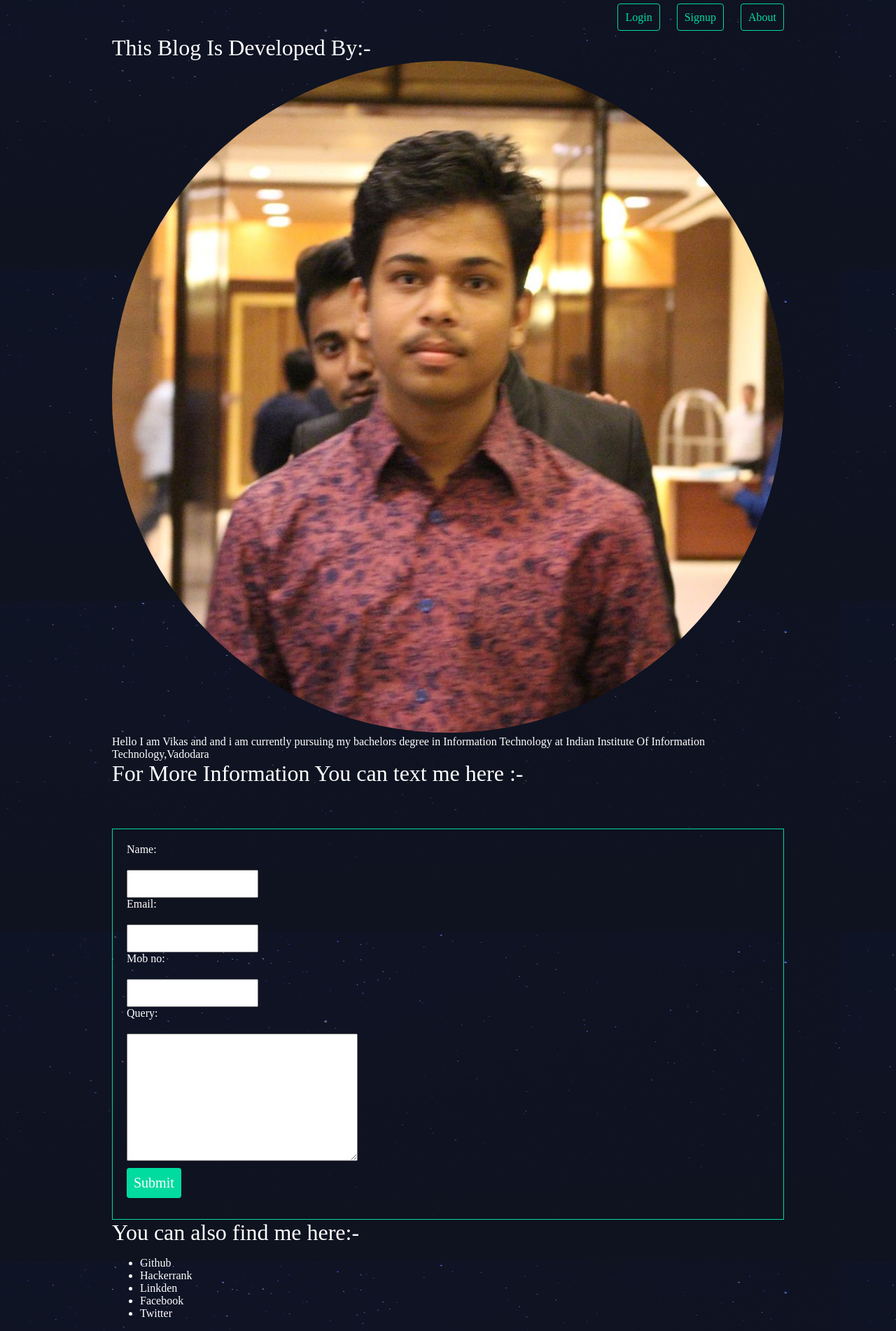
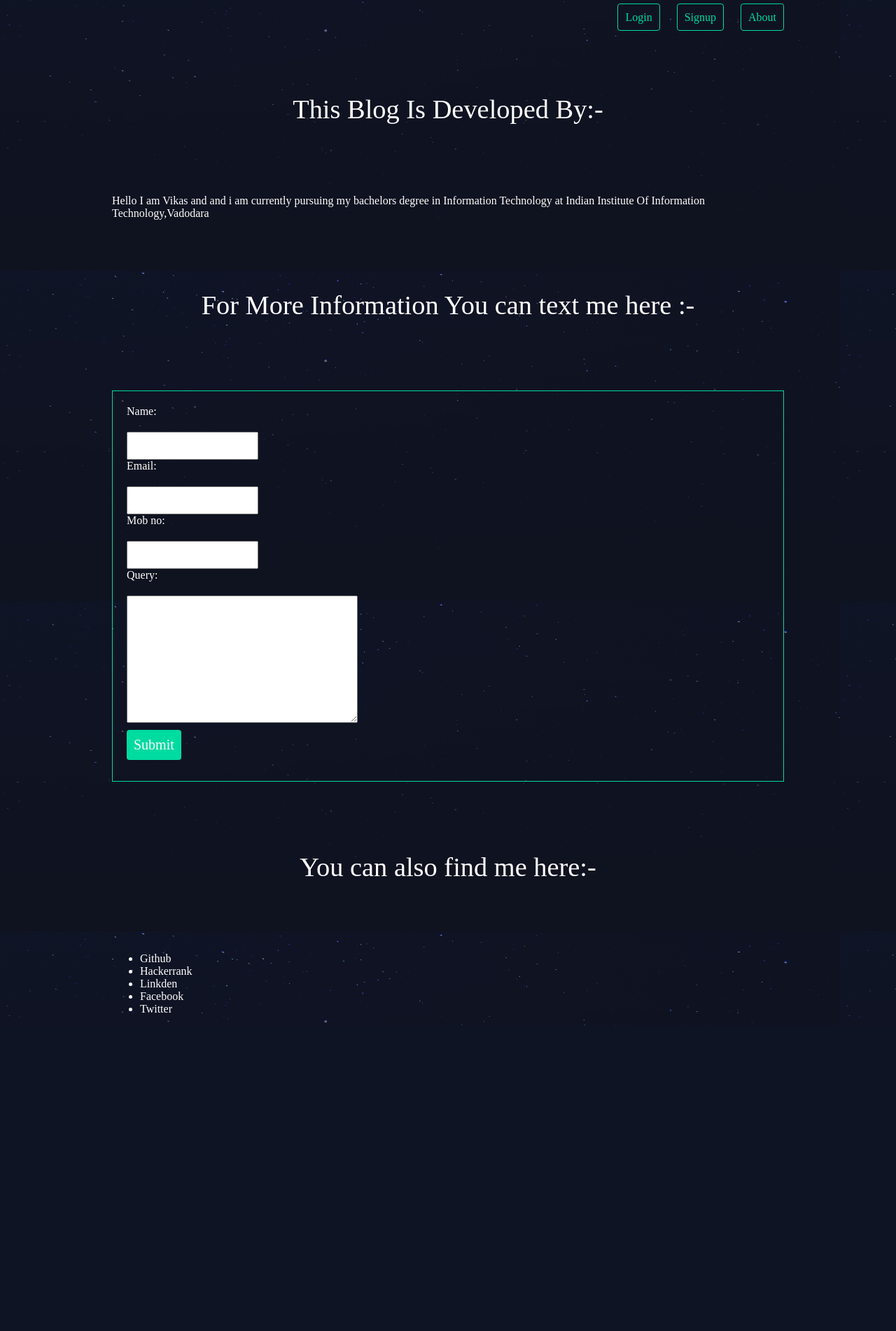
Before and after one commit to vikassharma1999/Blog, a Django app: page /feedback/about/ in a window 1280 px wide. Shown: the part 85-1987 px from the top of the page at 70% size. After the commit the page ends 1552 px from the top, so only its background shows below. Run offline with Django 3.2, Linux system fonts and the light colour scheme.

Commit message:
remove developer.jpg

```diff
--- a/myblog/assets/style.css
+++ b/myblog/assets/style.css
@@ -151,14 +151,3 @@ a.highlight{
     border-radius: 4px;
     margin: 10px 0;
 }
-.about2.h1{
-    text-align: center;
-}
-.about{
-    border-radius:50%;
-    border: 10px #00dba0 none;
-
-}
-.about1{
-    position: right;
-}
--- a/myblog/feedback/templates/feedback/about.html
+++ b/myblog/feedback/templates/feedback/about.html
@@ -1,12 +1,12 @@
 {% extends 'base_layout.html' %}
 {% load static from staticfiles %}
 {% block content %}
-<div class="about2" >
+
 	<h1>This Blog Is Developed By:-</h1>
-	<img src="/static/developer.jpg" class="about">
-	<div class="about1">
+
+
 		Hello I am Vikas and and i am currently pursuing my bachelors degree in Information Technology at Indian Institute Of Information Technology,Vadodara
-	</div>
+
 
 		<h1>For More Information You can text me here :-</h1>
 		<form class="site-form" method="POST" action="{% url 'feedback:about'%}">
@@ -22,5 +22,5 @@
 	<li><a href="https://www.facebook.com/profile.php?id=100005685854754">Facebook</a></li>
 	<li><a href="https://twitter.com/Vikassh89501557">Twitter</a></li>
 </ul>
-</div>
+
 {% endblock %}
```
Also changed, not shown: myblog/assets/.picasa.ini (deleted), myblog/assets/developer.jpg (deleted), myblog/db.sqlite3.
